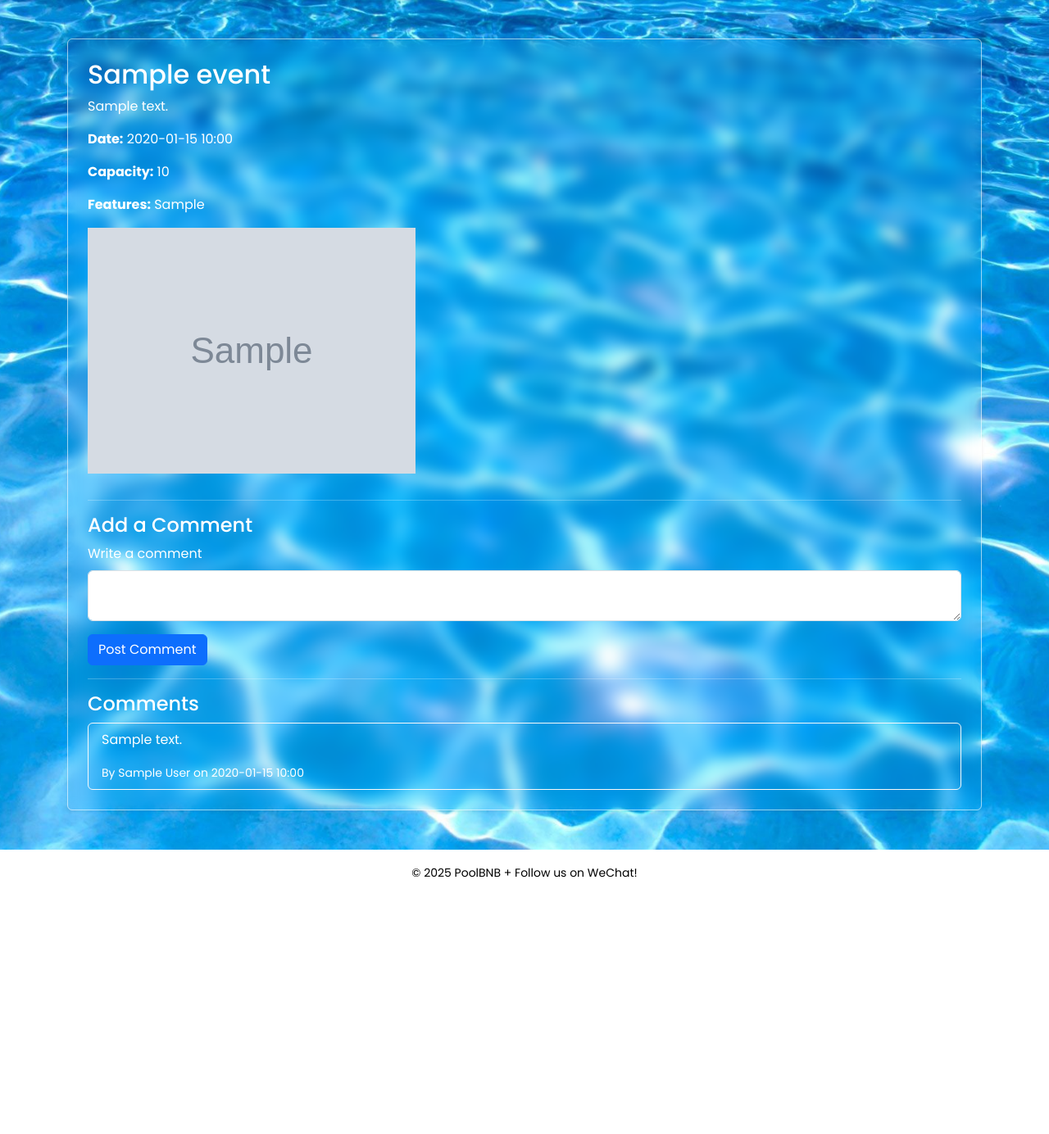
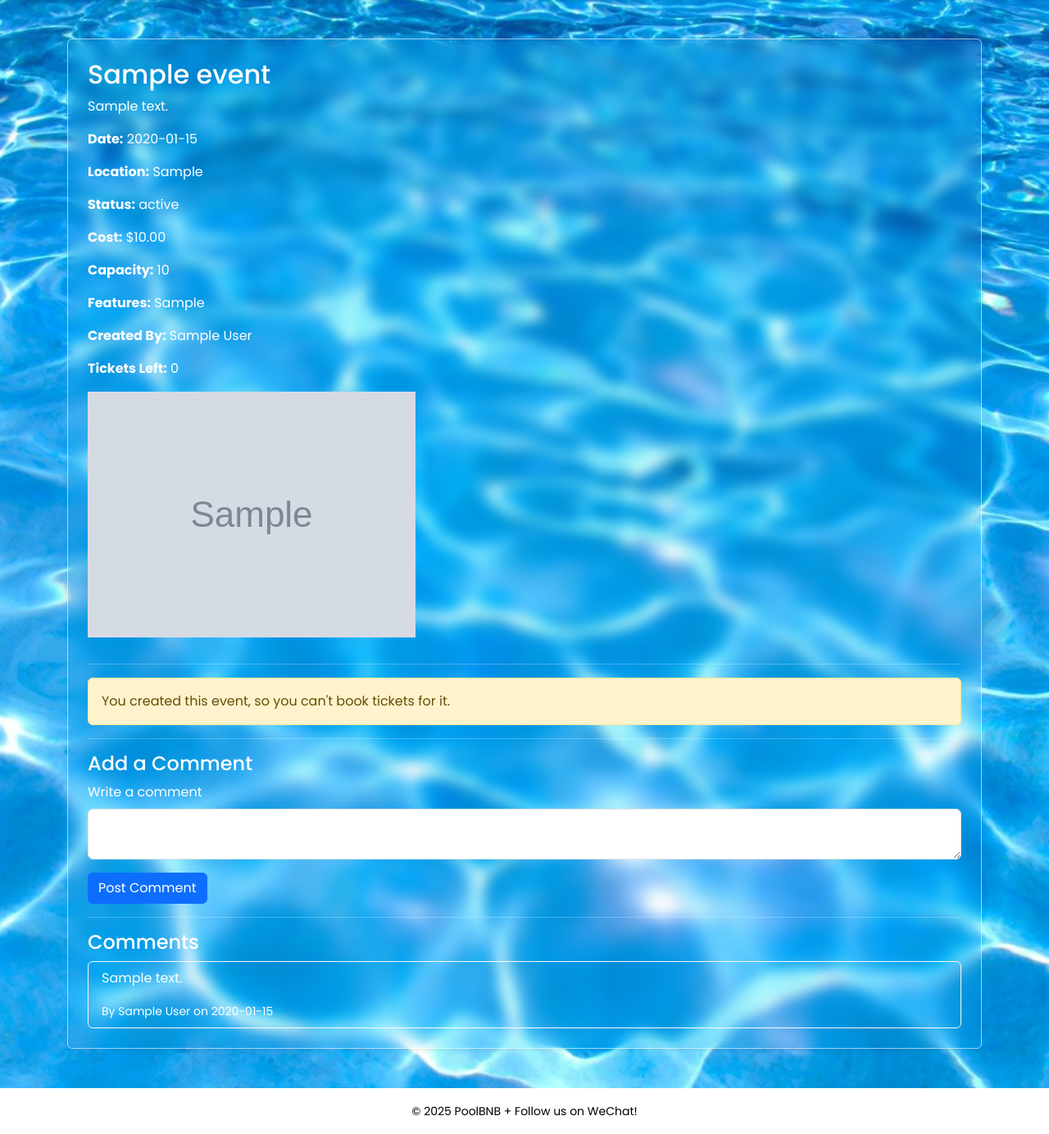
Before and after one commit to thomasHAH/IAB207-Team-12-Assessment-2, a Flask app: page /1 in a window 1280 px wide. Shown: the part 58-1442 px from the top of the page at 82% size. Before the commit the page ends 1129 px from the top, so only its background shows below. Run offline with Flask 3, Linux system fonts and the light colour scheme; a user stored in the database is signed in; tables that the repository leaves empty hold one stand-in row (values such as "Sample post"); grey boxes marked "Sample" are stand-in pictures; some libraries are stand-ins or nearby versions.

Commit message:
Implemented event booking logic with rules (sold out, capacity, event owner restriction) and booking confirmation screen

```diff
--- a/website/forms.py
+++ b/website/forms.py
@@ -51,8 +51,7 @@ class EventForm(FlaskForm):
     status = SelectField('Event Status', choices=[('open', 'Open'), ('inactive', 'Inactive'), ('closed', 'Closed'), ('cancelled', 'Cancelled')], validators=[DataRequired()], default='open')
     #Date of the event (required, must match the format given) - could make this easier
     date = DateField('Date', format='%Y-%m-%d', validators=[DataRequired()])
-    #Time of the event (required, and needs to match the format)
-    time = TimeField('Time', format='%H:%M', validators=[DataRequired()])
+
     #Only allows images
     image = FileField('Event Image', validators=[FileAllowed(['jpg', 'png', 'jpeg'], 'Images only!')])
     #SUBMIT BUTTONN
@@ -66,4 +65,23 @@ class CommentForm(FlaskForm):
     #DataRequired ensures the field cannot be left empty
     text = TextAreaField("Write a comment", validators=[DataRequired()])
     submit = SubmitField("Post Comment")
+
+#NEW 02/10/25
+#This form is used whenever a logged-in user wants to book
+#tickets for an event. It provides a simple interface
+#Form for booking tickets to an event
+class BookingForm(FlaskForm):
+    #IntegerField lets the user enter a number (how many tickets they want)
+    #Label shown in the form: "Quantity of Tickets For The Pool Event"
+    #Validators:
+    # - DataRequired(): field cannot be left empty
+    # - NumberRange(min=1): must be at least 1 (prevents 0 or negative ticket requests)
+    quantity = IntegerField(
+        "Quantity of Tickets For The Pool Event",
+        validators=[DataRequired(), NumberRange(min=1)]
+    )
+
+    #submit button the user clicks to confirm booking
+    #the button text will appear as "Book Now"
+    submit = SubmitField("Book Now")
 #-----------------------------------------------------------------------------------------------------------------
--- a/website/templates/list_events.html
+++ b/website/templates/list_events.html
@@ -51,7 +51,8 @@
                     <p><strong>Date:</strong> {{ event.date.strftime('%Y-%m-%d %H:%M') }}</p>
                     <p><strong>Capacity:</strong> {{ event.capacity }}</p>
                     <p><strong>Features:</strong> {{ event.features }}</p>
-                    <p><small>Created by user name: {{ event.created_by }}</small></p>
+                    <!-- changed this to id (maybe it should be username? idk if it matters)-->
+                    <p><small>Created by user id: {{ event.created_by }}</small></p>
                   </li>
                 </a>
                 {% endfor %}
--- a/website/templates/view_event.html
+++ b/website/templates/view_event.html
@@ -1,5 +1,5 @@
 
-<!--Commented-->
+<!--commented-->
 
 {% extends "base.html" %}
 {% block content %}
@@ -16,10 +16,28 @@
         <!--These values come from the event object passed in from the Flask route-->
         <h2>{{ event.title }}</h2>
         <p>{{ event.description }}</p>
-        <p><strong>Date:</strong> {{ event.date.strftime('%Y-%m-%d %H:%M') }}</p>
+        <!--Event details section extended-->
+        <!-- added alot more details as before it was kinda empty-->
+        <p><strong>Date:</strong> {{ event.date.strftime('%Y-%m-%d') }}</p>
+        <p><strong>Location:</strong> {{ event.location }}</p>
+        <p><strong>Status:</strong> {{ event.status }}</p>
+        <p><strong>Cost:</strong> ${{ "%.2f"|format(event.cost) }}</p>
         <p><strong>Capacity:</strong> {{ event.capacity }}</p>
         <p><strong>Features:</strong> {{ event.features }}</p>
 
+        <!-- changing it from id to name-->
+        <p><strong>Created By:</strong>
+          {% if event.creator %}
+            {{ event.creator.name }}
+          {% else %}
+            Unknown
+          {% endif %}
+        </p>
+
+        <p><strong>Tickets Left:</strong> {{ tickets_left }}</p>
+
+
+        </p>
         <!--Only show the event image if one was uploaded-->
         {% if event.image_file %}
           <img src="{{ url_for('static', filename='uploads/' ~ event.image_file) }}"
@@ -30,6 +48,54 @@
         {% endif %}
 
         <hr>
+
+        <!-- NEW CODE 03/10/25 -->
+        <!-- BOOKING FORM -->
+        <!-- check if used is logged in, only loggedin users can book tickets-->
+        {% if current_user.is_authenticated %}
+        <!--if the logged in user is also the creator of the event they can't book-->
+        {% if event.created_by == current_user.id %}
+          <div class="alert alert-warning mt-3">
+            You created this event, so you can't book tickets for it.
+          </div>
+
+        <!--if there are no tickets left then its sold out-->
+        {% elif tickets_left <= 0 %}
+          <div class="alert alert-danger mt-3">
+            This event is <strong>SOLD OUT</strong>. No tickets available.
+          </div>
+        {% else %}
+
+        <!--otherwise we show the booking form-->
+          <h4>Book Tickets</h4>
+          <form method="POST" action="{{ url_for('events.book_event', event_id=event.id) }}">
+            <!--CSRF protection token hidden field -->
+            {{ booking_form.hidden_tag() }}
+
+            <!--input field for number of tickets -->
+            <div class="mb-3">
+              {{ booking_form.quantity.label(class="form-label") }} <!--label for ticket quantity -->
+              {{ booking_form.quantity(class="form-control") }} <!--input box for ticket quantity -->
+
+              <!--loop through and display any validation errors for the quantity field -->
+              {% for error in booking_form.quantity.errors %}
+                <div class="text-danger small">{{ error }}</div>
+              {% endfor %}
+            </div>
+
+            <!--submit button styled with Bootstrap -->
+            {{ booking_form.submit(class="btn btn-primary") }}
+          </form>
+          <!--display how many tickets are still available -->
+          <p class="mt-2 h5">Tickets left: {{ tickets_left }}</p>
+        {% endif %}
+      {% else %}
+      <!--if the user is not logged in -> semd prompt getting them to log in -->
+        <p><a href="{{ url_for('auth.login') }}">Log in</a> to book tickets.</p>
+      {% endif %}
+
+      <hr> <!--divider for separating sections -->
+
 
         <!--Comment form section-->
         <!--Only display the form if the user is logged in-->
@@ -67,7 +133,7 @@
                 <!--show the comment text-->
                 <p>{{ comment.text }}</p>
                 <!--show author name and timestamp-->
-                <small>By {{ comment.author.name }} on {{ comment.date_created.strftime('%Y-%m-%d %H:%M') }}</small>
+                <small>By {{ comment.author.name }} on {{ comment.date_created.strftime('%Y-%m-%d') }}</small> <!--removed time-->
               </li>
             {% endfor %}
           </ul>
```
Also changed, not shown: website/events.py (+114 -4 lines), website/models.py (+18 -4 lines), website/templates/create_event.html (+1 -8 lines), website/templates/event_booked.html (added, +66 -0 lines), website/static/uploads/45073cde7fd5bc129d39572e36257cf5.jpg (added), website/static/uploads/ba12297ce94611ff24bbabf22554c020.jpg (added).
